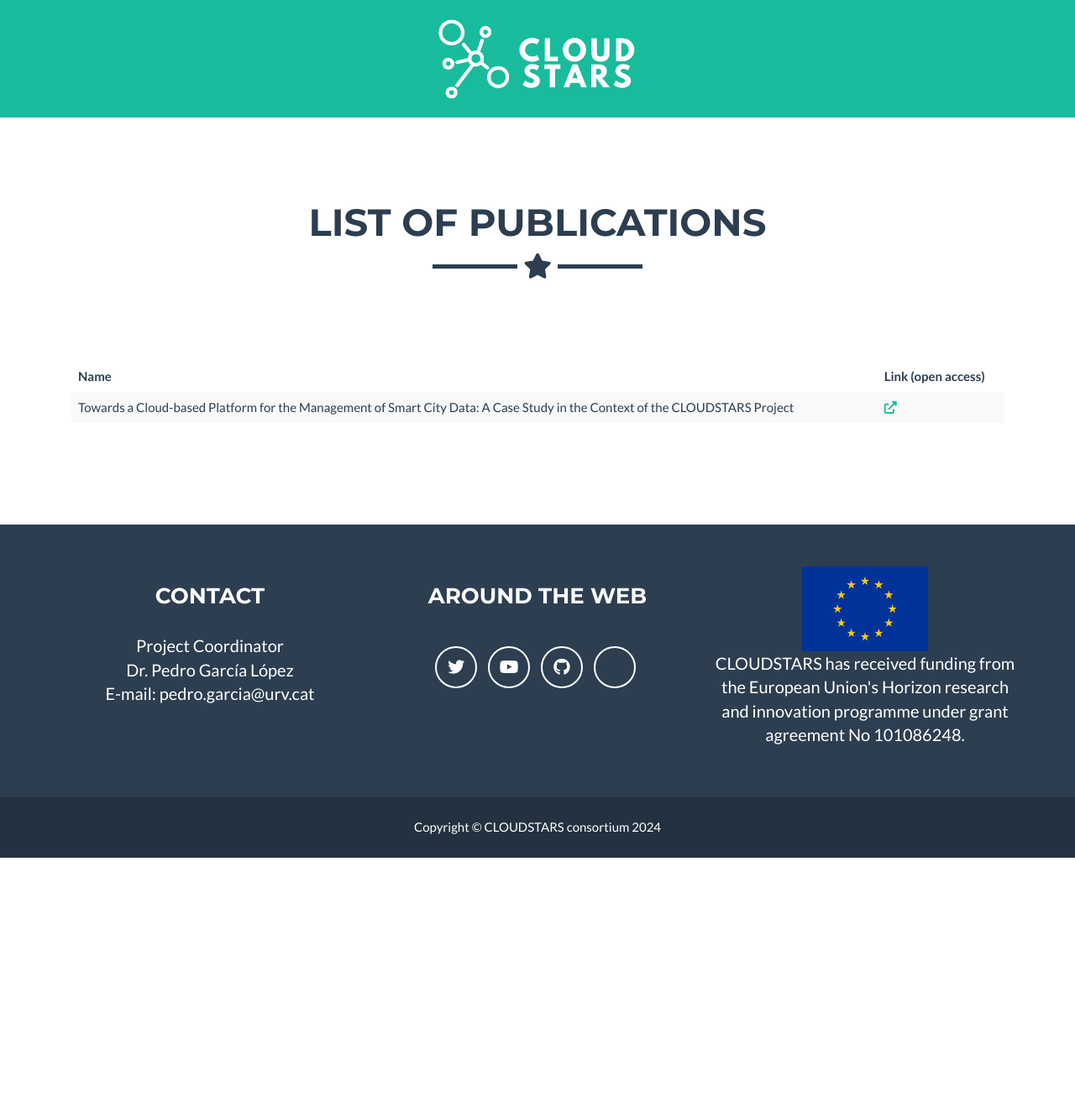
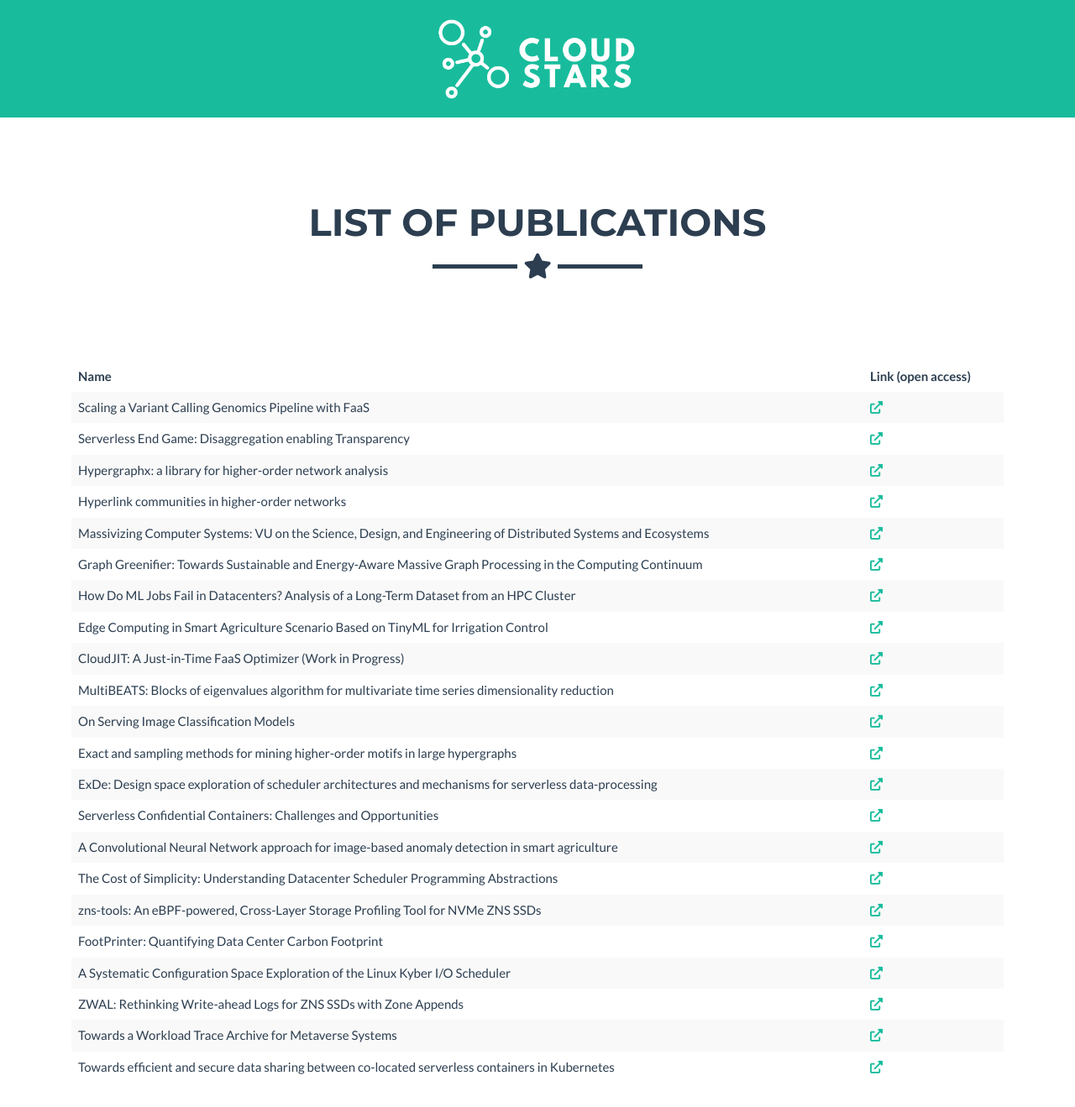
Before and after one commit to cloudstars-eu/cloudstars-eu.github.io, a Jekyll site: the page built from publication.html, in a window 1280 px wide and 1400 px high. Shown: the top 1319 px of the window at 84% size. Built offline with Jekyll 4.4.1, drawn with Linux system fonts in a browser that asks for light colours.

Commit message:
add publications

```diff
--- a/_data/sitetext.yml
+++ b/_data/sitetext.yml
@@ -1,7 +1,49 @@
 ---
 publications:
-  - title: "Towards a Cloud-based Platform for the Management of Smart City Data: A Case Study in the Context of the CLOUDSTARS Project"
-    url: '#'
+  - title: "Scaling a Variant Calling Genomics Pipeline with FaaS"
+    url: 'https://arxiv.org/pdf/2312.07090'
+  - title: "Serverless End Game: Disaggregation enabling Transparency"
+    url: 'https://dl.acm.org/doi/10.1145/3642977.3652094'
+  - title: "Hypergraphx: a library for higher-order network analysis"
+    url: 'https://academic.oup.com/comnet/article/11/3/cnad019/7180959'
+  - title: "Hyperlink communities in higher-order networks"
+    url: 'https://arxiv.org/abs/2303.01385'
+  - title: "Massivizing Computer Systems: VU on the Science, Design, and Engineering of Distributed Systems and Ecosystems"
+    url: 'https://www.scitepress.org/Papers/2023/120686/120686.pdf'
+  - title: "Graph Greenifier: Towards Sustainable and Energy-Aware Massive Graph Processing in the Computing Continuum"
+    url: 'https://dl.acm.org/doi/abs/10.1145/3578245.3585329'
+  - title: "How Do ML Jobs Fail in Datacenters? Analysis of a Long-Term Dataset from an HPC Cluster"
+    url: 'https://dl.acm.org/doi/abs/10.1145/3578245.3584726'
+  - title: "Edge Computing in Smart Agriculture Scenario Based on TinyML for Irrigation Control"
+    url: 'https://zenodo.org/records/11579890'
+  - title: "CloudJIT: A Just-in-Time FaaS Optimizer (Work in Progress)"
+    url: 'https://dl.acm.org/doi/abs/10.1145/3617651.3622990'
+  - title: "MultiBEATS: Blocks of eigenvalues algorithm for multivariate time series dimensionality reduction"
+    url: 'https://doi.org/10.1016/j.inffus.2023.102159'
+  - title: "On Serving Image Classification Models"
+    url: 'https://zenodo.org/records/11580377'
+  - title: "Exact and sampling methods for mining higher-order motifs in large hypergraphs"
+    url: 'https://link.springer.com/article/10.1007/s00607-023-01230-5'
+  - title: "ExDe: Design space exploration of scheduler architectures and mechanisms for serverless data-processing"
+    url: 'https://www.sciencedirect.com/science/article/pii/S0167739X23004211'
+  - title: "Serverless Confidential Containers: Challenges and Opportunities"
+    url: 'https://zenodo.org/records/11544855'
+  - title: "A Convolutional Neural Network approach for image-based anomaly detection in smart agriculture"
+    url: 'https://www.sciencedirect.com/science/article/pii/S0957417424000757'
+  - title: "The Cost of Simplicity: Understanding Datacenter Scheduler Programming Abstractions"
+    url: 'https://dl.acm.org/doi/abs/10.1145/3629526.3645038'
+  - title: "zns-tools: An eBPF-powered, Cross-Layer Storage Profiling Tool for NVMe ZNS SSDs"
+    url: 'https://dl.acm.org/doi/abs/10.1145/3642963.3652205'
+  - title: "FootPrinter: Quantifying Data Center Carbon Footprint"
+    url: 'https://dl.acm.org/doi/abs/10.1145/3629527.3651419'
+  - title: "A Systematic Configuration Space Exploration of the Linux Kyber I/O Scheduler"
+    url: 'https://dl.acm.org/doi/abs/10.1145/3629527.3651416'
+  - title: "ZWAL: Rethinking Write-ahead Logs for ZNS SSDs with Zone Appends"
+    url: 'https://dl.acm.org/doi/abs/10.1145/3642963.3652203'
+  - title: "Towards a Workload Trace Archive for Metaverse Systems"
+    url: 'https://dl.acm.org/doi/abs/10.1145/3629527.3651421'
+  - title: "Towards efficient and secure data sharing between co-located serverless containers in Kubernetes"
+    url: 'https://zenodo.org/records/8188833'
 
 deliverables:
   - title: "D1.1 PUBLIC PROJECT WEBSITE"
```
